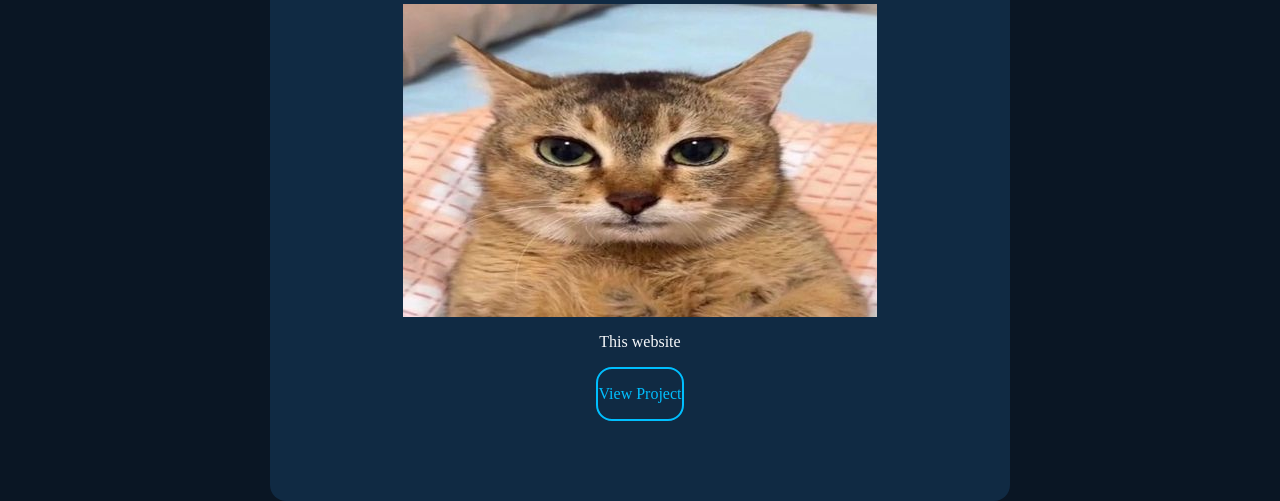
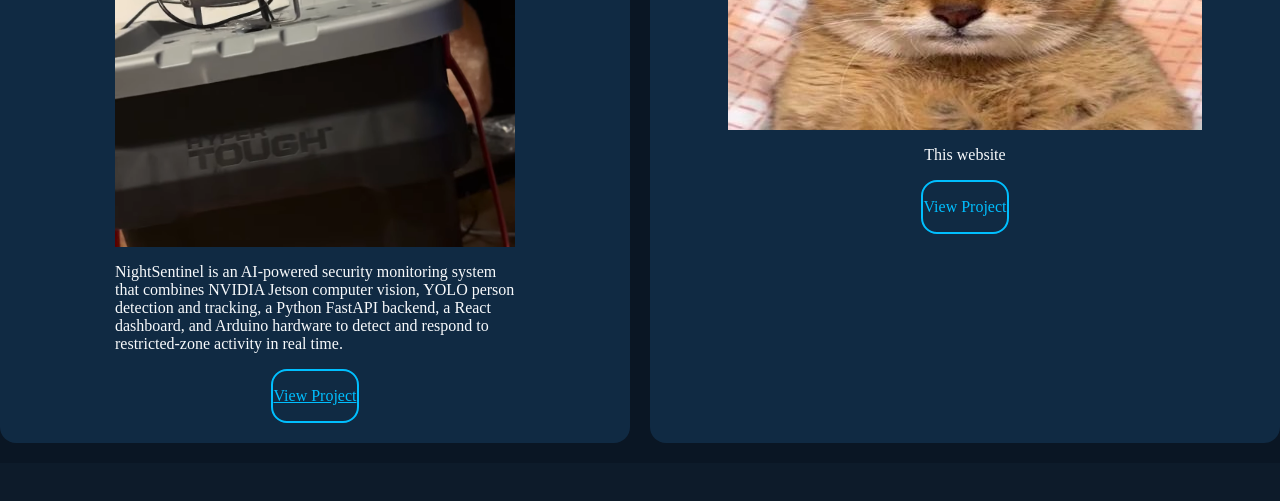
Before and after one commit to olsars/olarte.dev1, a plain HTML site: page olarte.dev-v1/index.html in a window 1280 px wide. Shown: the part 1005-1506 px from the top of the page. After the commit the page ends 1468 px from the top, so only its background shows below. Drawn offline with Linux system fonts and the light colour scheme.

Commit message:
Changed project section and some of the css styling

```diff
--- a/olarte.dev-v1/index.html
+++ b/olarte.dev-v1/index.html
@@ -13,7 +13,7 @@
             <nav>
                 <div class="nav-left">
                     <!-- Top Left -->
-                    <a class="olarte-logo-nav" href="sandbox-v2.html"><img src="images/olartedevlogo6-nobg-notxt.png"></a>
+                    <a class="olarte-logo-nav" href="index.html"><img src="images/olartedevlogo6-nobg-notxt.png"></a>
                 </div>
 
                 <div class="nav-center">
@@ -47,24 +47,35 @@
                 </p>
             </div>
 
-            <img class="aboutlogo" src="images/olartedevlogo6-notxt.png" alt="my logo">
+            <img class="aboutlogo" src="images/olartedevlogo6-notxt.png" alt="olarte.dev logo">
         </section>
 
         <section class="career-section" id="careerref">
-            <h2>Career</h2>
+            <!-- <h2>Career</h2> -->
         </section>
 
         <section class="project-section" id="projectref">
             <h2>Projects</h2>
+            <div class="project-grid">
 
-            <div class="project-portfolio">
-                <h3>olarte.dev</h3>
-                <img src="images/cat.jpg" alt="cat">
-                <p>This website</p>
-                <a class="project-portfolio-button">View Project</a>
-            </div>
+                <div class="sentinel project-card">
+                    <h3>Night Sentinel</h3>
+                    <img src="images/nightsentinel.png" alt="Night Sentinel Project Image">
+                    <p>NightSentinel is an AI-powered security monitoring system that combines NVIDIA Jetson computer vision, YOLO person detection and tracking, a Python FastAPI backend, a React dashboard, and Arduino hardware to detect and respond to restricted-zone activity in real time.</p>
+                    <a class="project-button" href="https://devpost.com/software/night-sentinel" target="_blank">View Project</a>
+                </div>
 
-            <div class="project-tickets">
+
+                <div class="project-website project-card">
+                    <h3>olarte.dev</h3>
+                    <img src="images/cat.jpg" alt="cat">
+                    <p>This website</p>
+                    <a class="project-button">View Project</a>
+                </div>
+
+                <div class="project-tickets">
+
+                </div>
 
             </div>
 
--- a/olarte.dev-v1/style.css
+++ b/olarte.dev-v1/style.css
@@ -3,11 +3,9 @@ body{
     margin: 0;
     background-color: #0D1B2A;
     color: #F8FAFC;
-
+}
+h2{
     text-align: center;
-}
-.top-of-screen{
-    margin-bottom: 100px;
 }
 
 /* Navigation Bar */
@@ -66,6 +64,12 @@ nav a:hover {
     max-width: 50px;
 }
 
+/* Top of Page*/
+.top-of-screen{
+    margin-bottom: 20px;
+    text-align: center;
+}
+
 /* About Section*/
 .about-section{
     display: flex;
@@ -73,6 +77,9 @@ nav a:hover {
     align-items: center;
     gap: 50px;
     padding: 80px 20px;
+}
+.about-section h2{
+    text-align: left;
 }
 .aboutlogo{
     width: 400px;
@@ -87,17 +94,20 @@ nav a:hover {
 .project-section{
     background-color: #0A1624;
 }
-.project-portfolio{
+.project-grid{
+    display: grid;
+    grid-template-columns: 1fr 1fr;
+    gap: 20px;
+}
+.project-card {
+    background-color: #102A43;
+    padding: 20px;
+    border-radius: 16px;
     display: flex;
     flex-direction: column;
     align-items: center;
-    background-color: #102A43;
-    padding: 80px 20px;
-    max-width: 700px;
-    margin: 0 auto;
-    border-radius: 16px;
 }
- .project-portfolio-button{
+ .project-button{
     line-height: 50px;
     display: inline-block;
 
@@ -109,9 +119,13 @@ nav a:hover {
     color: #00BFFF;
     transition: color 0.5s, background-color 0.5s, opacity 0.5s, padding 0.5s;
 }
-.project-portfolio-button:hover{
+.project-button:hover{
     background-color: #00BFFF;
     color: white;
     opacity: 0.8;
     padding: 15px 15px;
 }
+.sentinel img, .sentinel p{
+    max-width: 400px;
+    height: auto;
+}
```
Also changed, not shown: olarte.dev-v1/images/nightsentinel.png (added).
